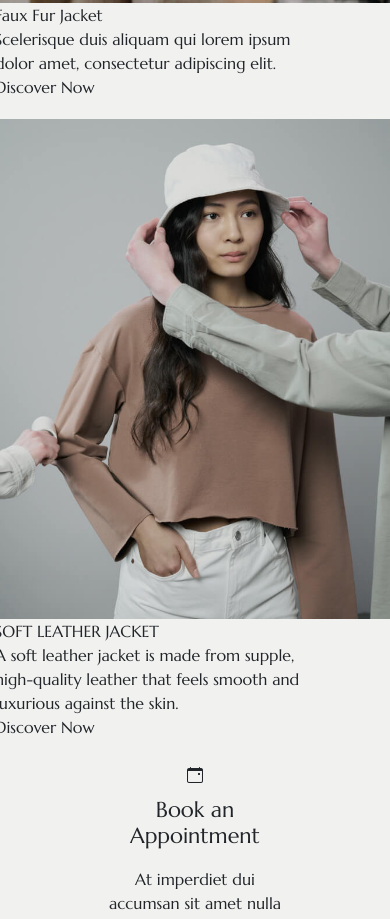
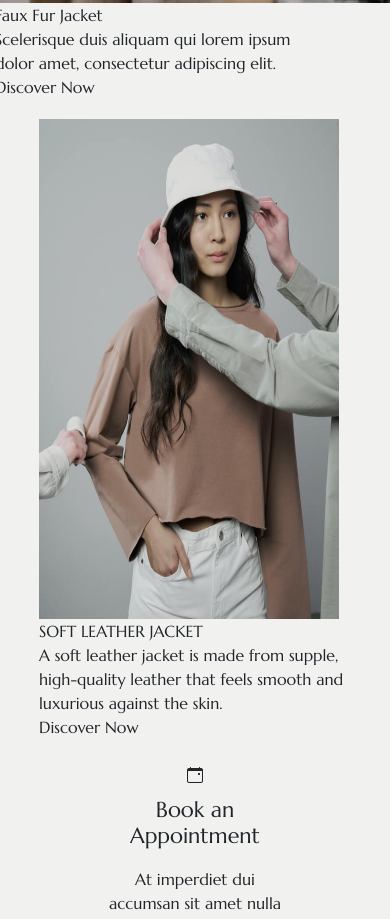
Before and after one commit to pavanummagani1/M-F, a plain HTML site: page index.html in a window 390 px wide. Shown: the part 1519-2438 px from the top of the page. Drawn offline with nearby package versions, Linux system fonts and the light colour scheme.

Commit message:
mobile version

```diff
--- a/index.html
+++ b/index.html
@@ -153,7 +153,7 @@
             <!-- BS-6 -->
             <section class="item-section" id="itemSection6">
                 <div class="item-image">
-                    <img src="./images/banner-image-6.jpg" alt="photo1" height="500px" width="400px">
+                    <img src="./images/banner-image-6.jpg" alt="photo1" height="500px" width="300px">
                 </div>
                 <div class="img-title">
                     <span>SOFT LEATHER JACKET</span>
```
